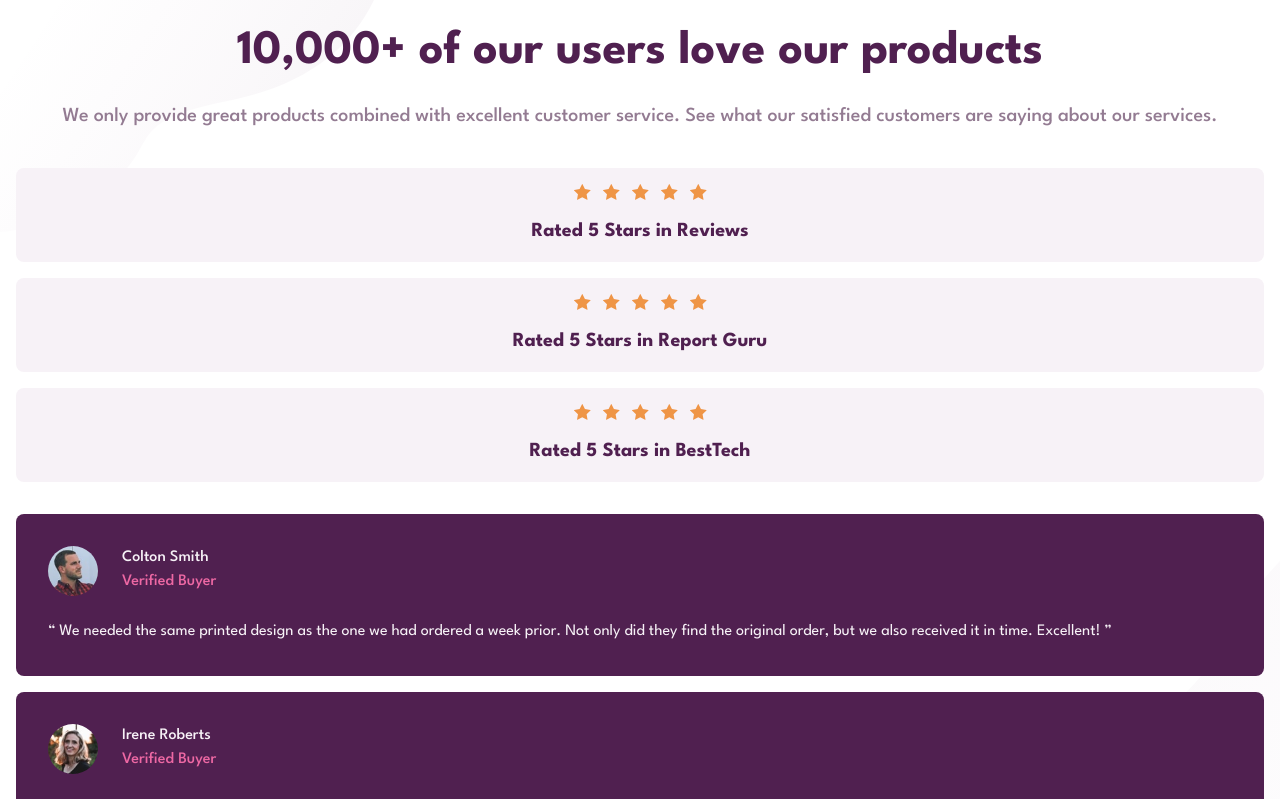
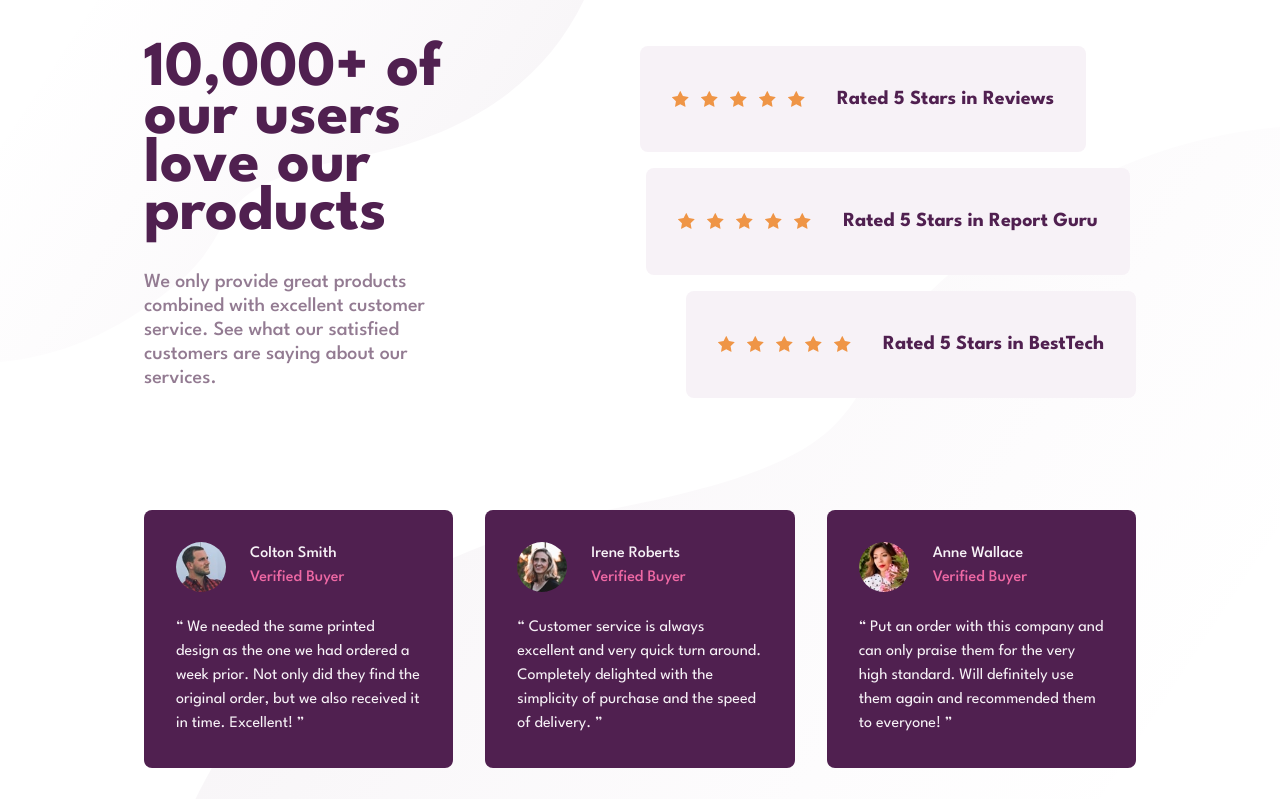
Before and after one commit to Matej-ch/social-proof-section, a React (Vite) app: page / in a window 1280 px wide. Shown: the top 799 px of the page. Built offline with nearby package versions, Linux system fonts and the light colour scheme.

Commit message:
finished desktop versnio

```diff
--- a/src/App.scss
+++ b/src/App.scss
@@ -19,7 +19,7 @@ main {
     padding-bottom: 2rem;
   }
 
-  & > p {
+  .header-wrapper p {
     font-size: 1.25rem;
     text-align: center;
     line-height: 1.5rem;
@@ -42,3 +42,50 @@ main {
   grid-template-columns: 1fr;
   gap: 1rem;
 }
+
+@media screen and (min-width: 600px) {
+  main {
+    grid-template-columns: repeat(2, 1fr);
+  }
+
+  .review-component-container {
+    grid-column: 1/3;
+  }
+}
+
+@media screen and (min-width: 1200px) {
+  #root {
+    background: url("./assets/bg-pattern-top-desktop.svg"), url("./assets/bg-pattern-bottom-desktop.svg");
+    background-repeat: no-repeat, no-repeat;
+    background-position: left top, bottom right;
+    display: grid;
+  }
+
+  main {
+    grid-template-columns: repeat(2, 1fr);
+    width: min(80%, 90rem);
+    place-content: center;
+
+    .header-wrapper {
+      padding-right: 10rem;
+    }
+
+    h1 {
+      text-align: left;
+      font-size: 4rem;
+      line-height: 3rem;
+    }
+
+    .header-wrapper p {
+      text-align: left;
+    }
+  }
+
+  .review-component-container {
+    grid-column: 1/3;
+    grid-template-columns:repeat(3, 1fr);
+    padding-top: 5rem;
+    gap: 2rem;
+    height: 325px;
+  }
+}
--- a/src/App.tsx
+++ b/src/App.tsx
@@ -13,9 +13,13 @@ function App() {
     const quote3 = ' Put an order with this company and can only praise them for the very high standard. Will definitely use them again and recommended them to everyone! ';
     return (
         <main className="App">
-            <h1>10,000+ of our users love our products</h1>
-            <p>We only provide great products combined with excellent customer service. See what our satisfied customers
-                are saying about our services.</p>
+            <div className={'header-wrapper'}>
+                <h1>10,000+ of our users love our products</h1>
+                <p>We only provide great products combined with excellent customer service. See what our satisfied
+                    customers
+                    are saying about our services.</p>
+            </div>
+
 
             <div className={'rating-component-container'}>
                 <RatingComponent starCount={5} text={'Rated 5 Stars in Reviews'}/>
--- a/src/RatingComponent.scss
+++ b/src/RatingComponent.scss
@@ -1,5 +1,4 @@
 .rating-component {
-
   background-color: var(--clr-neutral-text);
   border-radius: var(--br-base);
   padding: 1rem;
@@ -18,3 +17,35 @@
     font-size: 1.25rem;
   }
 }
+
+@media screen and (min-width: 600px) {
+  .rating-component {
+
+  }
+}
+
+@media screen and (min-width: 1200px) {
+  .rating-component {
+    display: flex;
+    align-items: center;
+    gap: 2rem;
+    max-width: 35rem;
+    padding: 1rem 2rem 1rem 2rem;
+
+    .stars-container {
+      padding-bottom: 0;
+    }
+
+    &:first-child {
+      justify-self: start;
+    }
+
+    &:nth-child(2) {
+      justify-self: center;
+    }
+
+    &:last-child {
+      justify-self: end;
+    }
+  }
+}
--- a/src/ReviewComponent.scss
+++ b/src/ReviewComponent.scss
@@ -29,3 +29,20 @@
     max-width: 50px;
   }
 }
+
+@media screen and (min-width: 600px) {
+  .review-component {
+
+    &:first-child {
+      align-self: start;
+    }
+
+    &:nth-child(2) {
+      align-self: center;
+    }
+
+    &:last-child {
+      align-self: end;
+    }
+  }
+}
```
Also changed, not shown: screenshot/screenshot_desktop.png (added), screenshot/screenshot_mobile.png (added).
